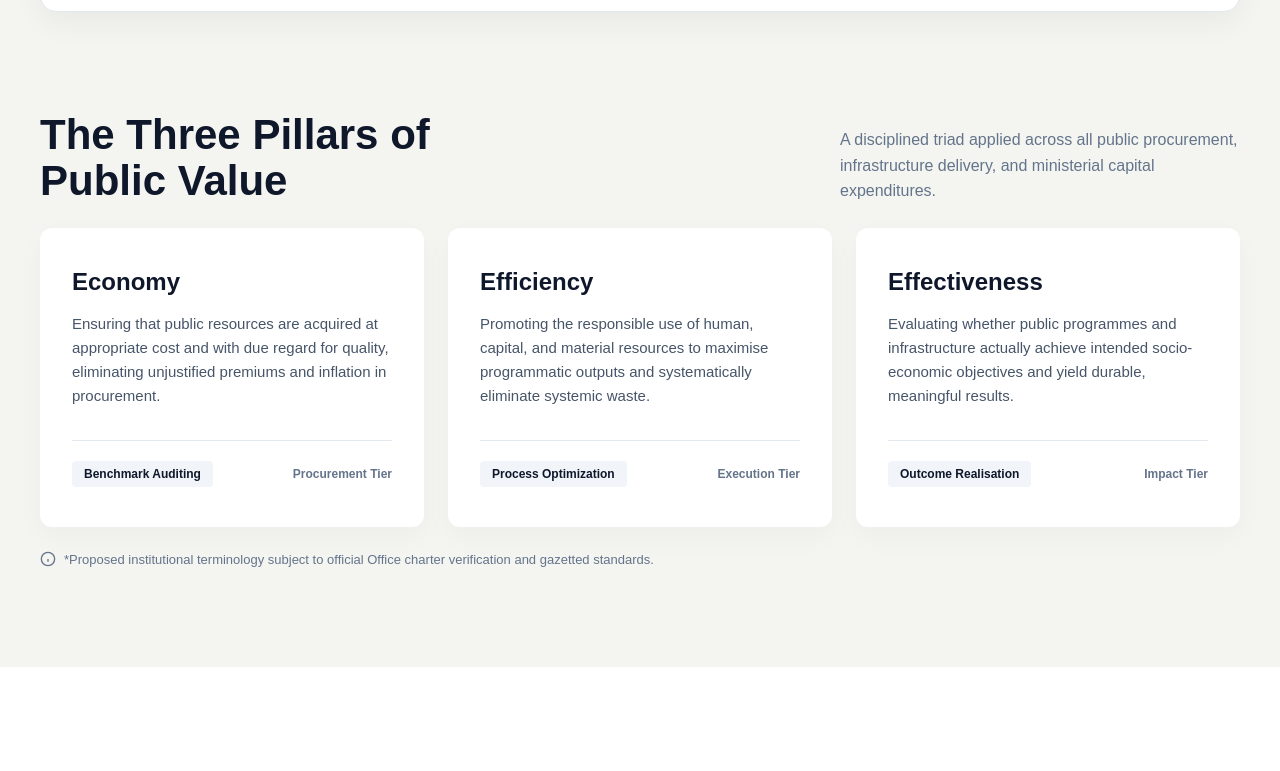
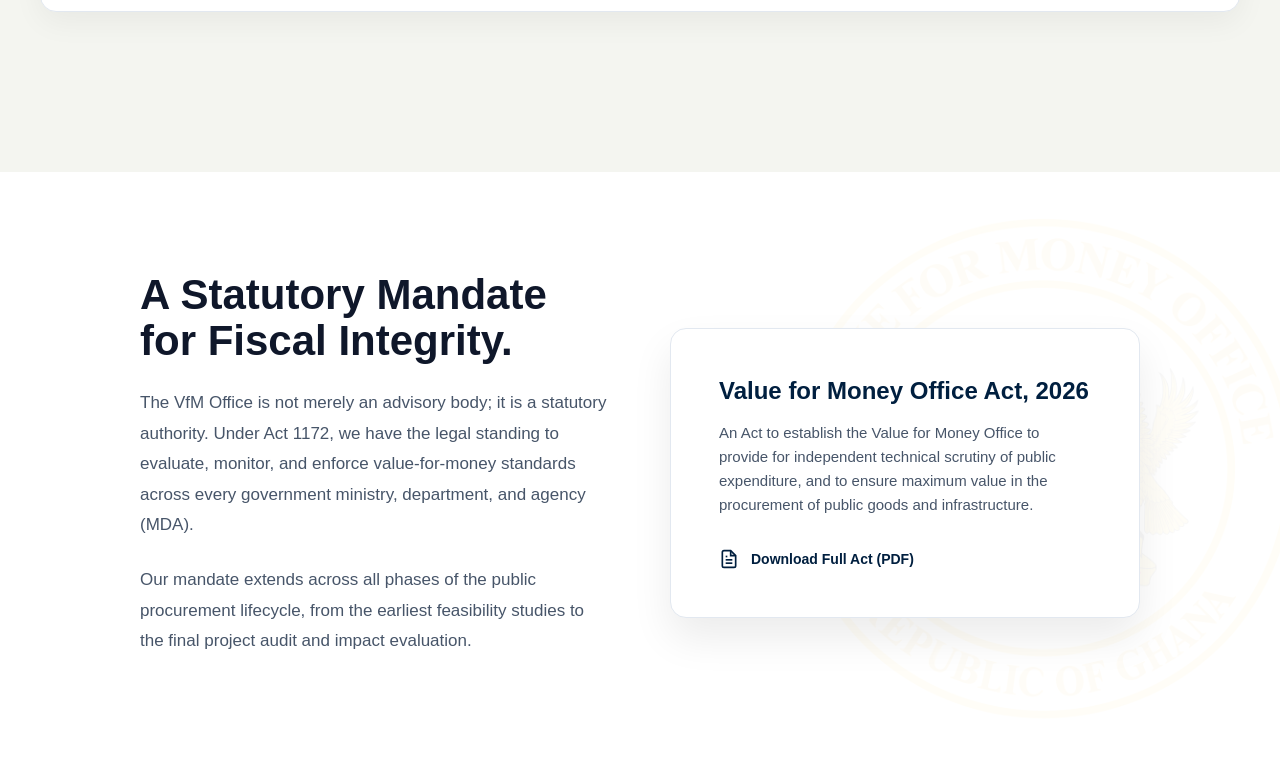
Before and after one commit to LiderLabs/vfm, a React (Vite) app: page /about in a window 1280 px wide. Shown: the part 1370-2141 px from the top of the page. Built offline with nearby package versions, Linux system fonts and the light colour scheme.

Commit message:
Merged Mandate page into About Us and removed redundant route

```diff
--- a/src/components/Footer.jsx
+++ b/src/components/Footer.jsx
@@ -26,13 +26,13 @@ export default function Footer() {
           <h4 style={{ fontSize: "16px", fontWeight: "bold", margin: "0 0 16px 0", color: "#FCD116" }}>Quick Links</h4>
           <ul style={{ listStyle: "none", padding: 0, margin: 0, display: "flex", flexDirection: "column", gap: "12px" }}>
             <li><Link to="/about" style={{ color: "#FFFFFF", textDecoration: "none", fontSize: "14px" }}>About Us</Link></li>
-            <li><Link to="/mandate" style={{ color: "#FFFFFF", textDecoration: "none", fontSize: "14px" }}>Our Mandate</Link></li>
+            {/* "Our Mandate" link removed from here */}
             <li><Link to="/what-we-do" style={{ color: "#FFFFFF", textDecoration: "none", fontSize: "14px" }}>What We Do</Link></li>
             <li><Link to="/publications" style={{ color: "#FFFFFF", textDecoration: "none", fontSize: "14px" }}>Publications</Link></li>
           </ul>
         </div>
 
-        {/* Column 3: Compliance & Transparency (New Statutory Links) */}
+        {/* Column 3: Compliance & Transparency */}
         <div style={{ minWidth: "200px" }}>
           <h4 style={{ fontSize: "16px", fontWeight: "bold", margin: "0 0 16px 0", color: "#FCD116" }}>Compliance & Transparency</h4>
           <ul style={{ listStyle: "none", padding: 0, margin: 0, display: "flex", flexDirection: "column", gap: "12px" }}>
--- a/src/components/Navbar.jsx
+++ b/src/components/Navbar.jsx
@@ -119,7 +119,7 @@ export default function Navbar() {
             )}
           </div>
 
-          <Link to="/mandate" className="nav-link" onClick={() => handleNavClick("/mandate")}>Our Mandate</Link>
+          {/* "Our Mandate" link removed from here */}
 
           <div className="dropdown-container" onMouseEnter={() => setActiveDropdown("whatWeDo")} onMouseLeave={() => setActiveDropdown(null)}>
             <span className="nav-link" onClick={() => handleNavClick("/what-we-do")}>
@@ -196,7 +196,8 @@ export default function Navbar() {
         <div className="mobile-dropdown">
           <Link to="/" onClick={() => handleNavClick("/")}>Home</Link>
           <Link to="/about" onClick={() => handleNavClick("/about")}>About Us</Link>
-          <Link to="/mandate" onClick={() => handleNavClick("/mandate")}>Our Mandate</Link>
+
+          {/* "Our Mandate" link removed from here */}
 
           <div style={{ display: "flex", flexDirection: "column", gap: "12px", paddingLeft: "16px", borderLeft: "2px solid rgba(255,255,255,0.1)" }}>
             <span style={{ fontSize: "12px", fontWeight: "700", color: "#FCD116", textTransform: "uppercase", letterSpacing: "1px" }}>What We Do</span>
--- a/src/pages/AboutUs.jsx
+++ b/src/pages/AboutUs.jsx
@@ -83,6 +83,25 @@ export default function AboutUs() {
     }
   ];
 
+  const scopes = [
+    {
+      title: "Statutory Pre-Contract Reviews",
+      desc: "Mandatory evaluation of all major capital projects and single-source procurements prior to the award of contract."
+    },
+    {
+      title: "Compliance & Sanctions",
+      desc: "Continuous oversight of project execution, with the statutory power to halt non-compliant processes and apply administrative penalties."
+    },
+    {
+      title: "Institutional Standards",
+      desc: "Setting national benchmarks for cost estimation, lifecycle maintenance, and value-for-money auditing across all MDAs."
+    },
+    {
+      title: "Public Reporting",
+      desc: "Publishing annual value-for-money registers and gazetted findings to ensure transparency and citizen accountability."
+    }
+  ];
+
   const values = [
     { title: "Integrity", desc: "Upholding the highest standards of honesty and ethical conduct in all our evaluations." },
     { title: "Transparency", desc: "Ensuring our processes and findings are open, clear, and accessible to the public." },
@@ -108,7 +127,7 @@ export default function AboutUs() {
         </Reveal>
       </section>
 
-      {/* 2. EXECUTIVE SUMMARY & THREE PILLARS */}
+      {/* 2. EXECUTIVE SUMMARY */}
       <section style={{ position: "relative", padding: "100px 24px 60px", overflow: "hidden", backgroundColor: "#F4F5F0" }}>
 
         <div style={{ position: "absolute", right: "-5%", top: "10%", width: "600px", height: "600px", backgroundImage: "url('/vfm-logo.png')", backgroundSize: "contain", backgroundRepeat: "no-repeat", backgroundPosition: "center", opacity: 0.03, zIndex: 0, pointerEvents: "none" }} />
@@ -151,10 +170,53 @@ export default function AboutUs() {
               ))}
             </div>
           </Reveal>
+        </div>
+      </section>
+
+      {/* 3. NEW MERGED SECTION: STATUTORY MANDATE */}
+      <section style={{ position: "relative", padding: "100px 24px", overflow: "hidden", backgroundColor: "#FFFFFF" }}>
+
+        <div style={{ position: "absolute", right: "-5%", top: "0%", width: "600px", height: "600px", backgroundImage: "url(/coat-of-arms.png)", backgroundSize: "contain", backgroundRepeat: "no-repeat", backgroundPosition: "center", opacity: 0.03, zIndex: 0, pointerEvents: "none" }} />
+
+        <div style={{ maxWidth: "1000px", margin: "0 auto", position: "relative", zIndex: 1 }}>
+
+          <div style={{ display: "grid", gridTemplateColumns: "repeat(auto-fit, minmax(300px, 1fr))", gap: "60px", alignItems: "center" }}>
+            <Reveal>
+              <div>
+                <h2 style={{ fontSize: "42px", fontWeight: "800", color: "#0F172A", margin: "0 0 24px 0", lineHeight: "1.1" }}>
+                  A Statutory Mandate for Fiscal Integrity.
+                </h2>
+                <p style={{ fontSize: "17px", lineHeight: "1.8", color: "#475569", marginBottom: "24px" }}>
+                  The VfM Office is not merely an advisory body; it is a statutory authority. Under Act 1172, we have the legal standing to evaluate, monitor, and enforce value-for-money standards across every government ministry, department, and agency (MDA).
+                </p>
+                <p style={{ fontSize: "17px", lineHeight: "1.8", color: "#475569" }}>
+                  Our mandate extends across all phases of the public procurement lifecycle, from the earliest feasibility studies to the final project audit and impact evaluation.
+                </p>
+              </div>
+            </Reveal>
+
+            <Reveal delay={0.2}>
+              <div style={{ backgroundColor: "#FFFFFF", borderRadius: "16px", padding: "48px", boxShadow: "0 20px 40px rgba(0,0,0,0.08)", border: "1px solid #E2E8F0" }}>
+                <h3 style={{ fontSize: "24px", fontWeight: "800", color: "#001F3F", margin: "0 0 16px 0" }}>Value for Money Office Act, 2026</h3>
+                <p style={{ fontSize: "15px", color: "#475569", lineHeight: "1.6", marginBottom: "32px" }}>
+                  An Act to establish the Value for Money Office to provide for independent technical scrutiny of public expenditure, and to ensure maximum value in the procurement of public goods and infrastructure.
+                </p>
+                <div style={{ display: "flex", alignItems: "center", gap: "12px", color: "#001F3F", fontWeight: "700", fontSize: "14px", cursor: "pointer" }}>
+                  <svg width="20" height="20" viewBox="0 0 24 24" fill="none" stroke="currentColor" strokeWidth="2"><path d="M14 2H6a2 2 0 0 0-2 2v16a2 2 0 0 0 2 2h12a2 2 0 0 0 2-2V8z"></path><polyline points="14 2 14 8 20 8"></polyline><line x1="16" y1="13" x2="8" y2="13"></line><line x1="16" y1="17" x2="8" y2="17"></line><polyline points="10 9 9 9 8 9"></polyline></svg>
+                  Download Full Act (PDF)
+                </div>
+              </div>
+            </Reveal>
+          </div>
+        </div>
+      </section>
+
+      {/* 4. THREE PILLARS & SCOPE OF AUTHORITY */}
+      <section style={{ position: "relative", padding: "100px 24px 60px", overflow: "hidden", backgroundColor: "#F4F5F0" }}>
+        <div style={{ maxWidth: "1200px", margin: "0 auto", position: "relative", zIndex: 1 }}>
 
           <Reveal>
-            <div style={{ marginBottom: "24px" }}>
-              {/* "THE TRIPARTITE STANDARD" label removed */}
+            <div style={{ marginBottom: "40px" }}>
               <div style={{ display: "flex", justifyContent: "space-between", alignItems: "flex-end", flexWrap: "wrap", gap: "24px" }}>
                 <h2 style={{ fontSize: "42px", fontWeight: "800", color: "#0F172A", margin: 0, maxWidth: "500px", lineHeight: "1.1" }}>The Three Pillars of Public Value</h2>
                 <p style={{ fontSize: "16px", color: "#64748B", maxWidth: "400px", margin: 0, lineHeight: "1.6" }}>A disciplined triad applied across all public procurement, infrastructure delivery, and ministerial capital expenditures.</p>
@@ -162,10 +224,9 @@ export default function AboutUs() {
             </div>
           </Reveal>
 
-          <div style={{ display: "grid", gridTemplateColumns: "repeat(auto-fit, minmax(320px, 1fr))", gap: "24px", marginBottom: "24px" }}>
+          <div style={{ display: "grid", gridTemplateColumns: "repeat(auto-fit, minmax(320px, 1fr))", gap: "24px", marginBottom: "100px" }}>
             {pillars.map((pillar, index) => (
               <Reveal key={index} delay={index * 0.15}>
-                {/* Gold top border removed */}
                 <div style={{ backgroundColor: "#FFFFFF", borderRadius: "12px", padding: "40px 32px", boxShadow: "0 10px 30px rgba(0,0,0,0.03)", display: "flex", flexDirection: "column", height: "100%" }}>
                   <h3 style={{ fontSize: "24px", fontWeight: "700", color: "#0F172A", margin: "0 0 16px 0" }}>{pillar.title}</h3>
                   <p style={{ fontSize: "15px", color: "#475569", lineHeight: "1.6", margin: "0 0 32px 0", flex: 1 }}>{pillar.desc}</p>
@@ -178,16 +239,39 @@ export default function AboutUs() {
             ))}
           </div>
 
-          <Reveal delay={0.2}>
-            <p style={{ display: "flex", alignItems: "center", gap: "8px", fontSize: "13px", color: "#64748B", margin: "0 0 40px 0" }}>
-              <svg width="16" height="16" viewBox="0 0 24 24" fill="none" stroke="currentColor" strokeWidth="2"><circle cx="12" cy="12" r="10"></circle><line x1="12" y1="16" x2="12" y2="12"></line><line x1="12" y1="8" x2="12.01" y2="8"></line></svg>
-              *Proposed institutional terminology subject to official Office charter verification and gazetted standards.
-            </p>
+          <Reveal>
+            <div style={{ textAlign: "center", marginBottom: "48px" }}>
+              <h2 style={{ fontSize: "36px", fontWeight: "800", color: "#001F3F", margin: "0 0 16px 0" }}>Scope of Authority</h2>
+              <p style={{ color: "#64748B", fontSize: "18px", margin: 0 }}>The statutory powers granted to the VfM Office to enforce fiscal discipline.</p>
+            </div>
           </Reveal>
+
+          <div style={{ display: "grid", gridTemplateColumns: "repeat(auto-fit, minmax(280px, 1fr))", gap: "32px" }}>
+            {scopes.map((scope, index) => (
+              <Reveal key={index} delay={index * 0.1}>
+                <div style={{ backgroundColor: "#FFFFFF", borderRadius: "12px", padding: "40px", border: "1px solid #E2E8F0", transition: "all 0.3s ease", height: "100%" }}
+                  onMouseEnter={(e) => {
+                    e.currentTarget.style.transform = "translateY(-5px)";
+                    e.currentTarget.style.boxShadow = "0 15px 30px rgba(0,0,0,0.05)";
+                    e.currentTarget.style.borderColor = "#FCD116";
+                  }}
+                  onMouseLeave={(e) => {
+                    e.currentTarget.style.transform = "translateY(0)";
+                    e.currentTarget.style.boxShadow = "none";
+                    e.currentTarget.style.borderColor = "#E2E8F0";
+                  }}
+                >
+                  <h3 style={{ fontSize: "22px", fontWeight: "800", color: "#001F3F", margin: "0 0 16px 0" }}>{scope.title}</h3>
+                  <p style={{ fontSize: "16px", color: "#475569", lineHeight: "1.6", margin: 0 }}>{scope.desc}</p>
+                </div>
+              </Reveal>
+            ))}
+          </div>
+
         </div>
       </section>
 
-      {/* 3. LEADERSHIP SECTION */}
+      {/* 5. LEADERSHIP SECTION */}
       <section id="leadership" style={{ backgroundColor: "#FFFFFF", padding: "100px 24px" }}>
         <div style={{ maxWidth: "1200px", margin: "0 auto" }}>
 
@@ -229,7 +313,7 @@ export default function AboutUs() {
         </div>
       </section>
 
-      {/* 4. INSTITUTIONAL VALUES SECTION */}
+      {/* 6. INSTITUTIONAL VALUES SECTION */}
       <section id="values" style={{ backgroundColor: "#F5F7FA", padding: "80px 24px" }}>
         <div style={{ maxWidth: "1200px", margin: "0 auto" }}>
 
@@ -243,7 +327,6 @@ export default function AboutUs() {
           <div style={{ display: "grid", gridTemplateColumns: "repeat(auto-fit, minmax(280px, 1fr))", gap: "24px" }}>
             {values.map((value, index) => (
               <Reveal key={index} delay={index * 0.1}>
-                {/* Blue top border removed */}
                 <div style={{ backgroundColor: "#FFFFFF", padding: "32px", borderRadius: "8px", boxShadow: "0 4px 6px rgba(0,0,0,0.05)", height: "100%" }}>
                   <h3 style={{ fontSize: "20px", fontWeight: "700", color: "#001F3F", margin: "0 0 12px 0" }}>{value.title}</h3>
                   <p style={{ fontSize: "15px", color: "#555555", lineHeight: "1.6", margin: 0 }}>{value.desc}</p>
```
Also changed, not shown: src/App.jsx (+7 -6 lines).
